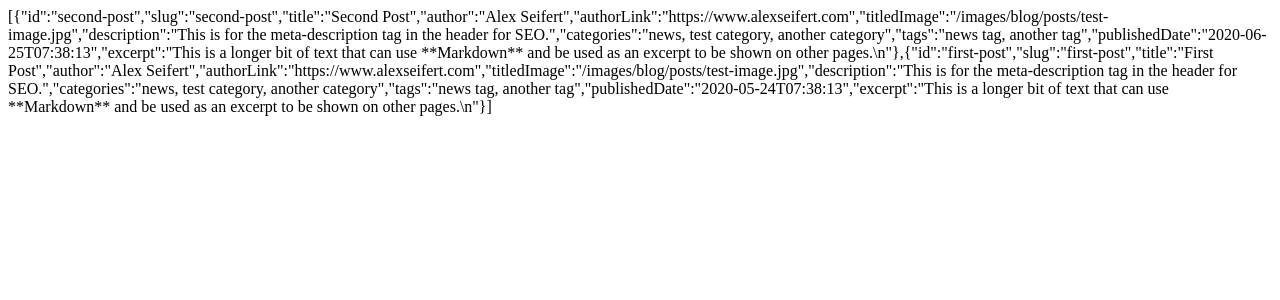
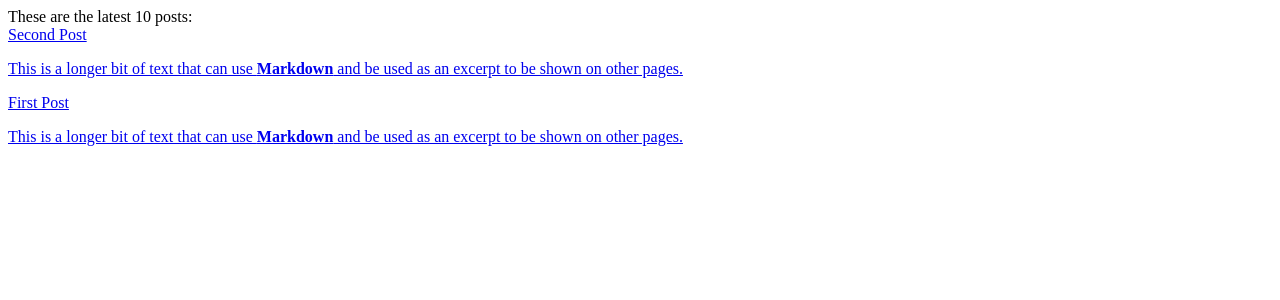
Before and after one commit to eiskalteschatten/next-static-blog, a Next.js app: page / in a window 1280 px wide. Shown: the top 300 px of the page. Built offline with nearby package versions, Linux system fonts and the light colour scheme.

Commit message:
Display the meta data on the homepage

```diff
--- a/package.json
+++ b/package.json
@@ -13,7 +13,9 @@
     "next": "^9.4.2",
     "react": "16.13.1",
     "react-dom": "16.13.1",
+    "react-markdown": "^4.3.1",
     "react-redux": "^7.2.0",
+    "react-syntax-highlighter": "^12.2.1",
     "redux": "^4.0.5",
     "redux-thunk": "^2.3.0",
     "sass": "^1.26.5",
@@ -23,6 +25,7 @@
     "@types/node": "^13.13.9",
     "@types/react": "^16.9.35",
     "@types/react-redux": "^7.1.9",
+    "@types/react-syntax-highlighter": "^11.0.4",
     "@typescript-eslint/eslint-plugin": "^2.34.0",
     "@typescript-eslint/parser": "^2.34.0",
     "babel-plugin-root-import": "^6.5.0",
--- a/src/pages/index.tsx
+++ b/src/pages/index.tsx
@@ -1,5 +1,7 @@
 import React from 'react';
 import { GetStaticProps } from 'next';
+import Link from 'next/link';
+import ReactMarkdown from 'react-markdown';
 
 import { getMetaDataForPosts, PostMetaData } from '../blog';
 
@@ -10,7 +12,23 @@ interface Props {
 const Home: React.FC<Props> = ({ postMetaData }) => {
   return (
     <>
-      {JSON.stringify(postMetaData)}
+      <div>
+        These are the latest 10 posts:
+      </div>
+
+      {postMetaData.map((metaData: PostMetaData, index: number) => (
+        <div key={index}>
+          <Link href={`/post/${metaData.slug}`} passHref>
+            <a>
+              <div>{metaData.title}</div>
+
+              {metaData.excerpt && (
+                <ReactMarkdown source={metaData.excerpt} />
+              )}
+            </a>
+          </Link>
+        </div>
+      ))}
     </>
   );
 };
```
Also changed, not shown: 1 other file (tests, documents, lock files or other folders).
